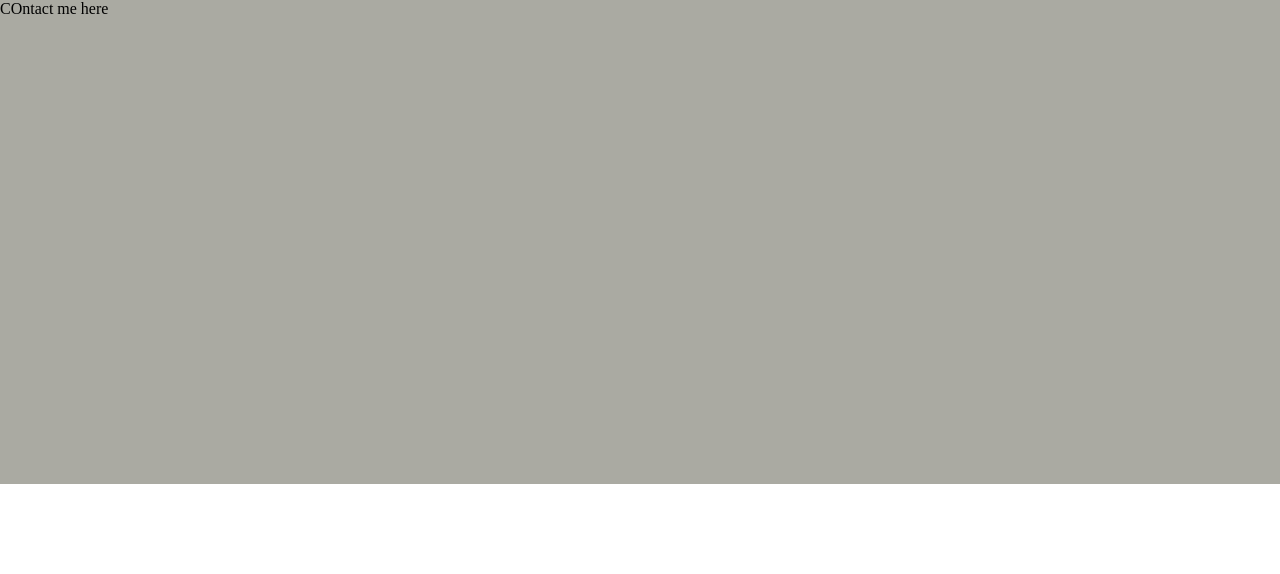
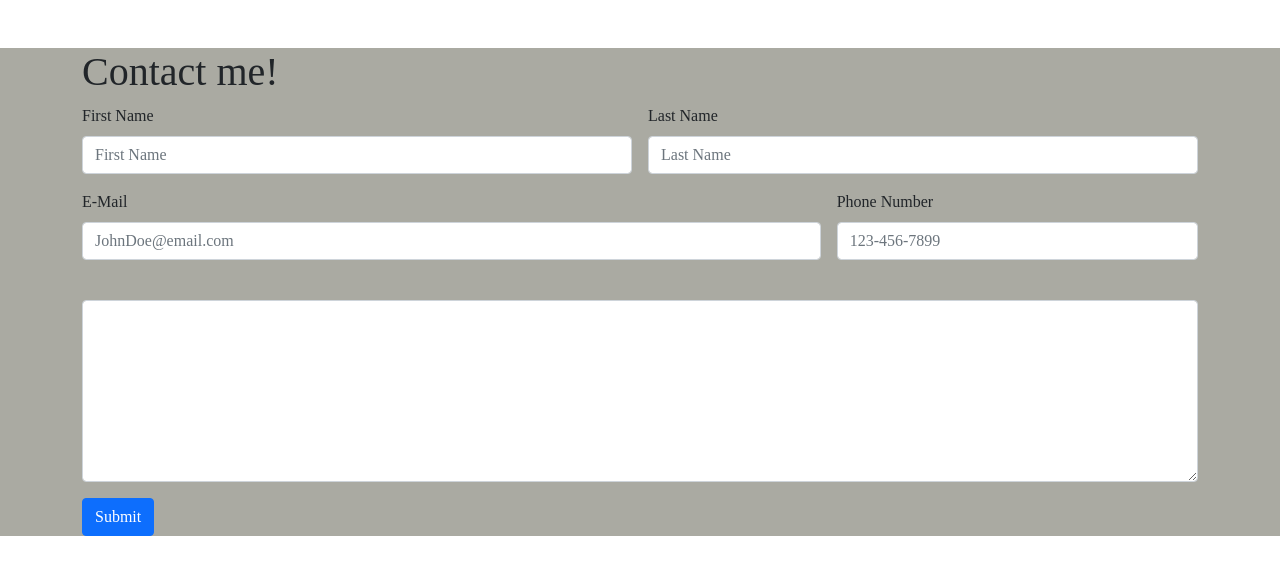
Before and after one commit to Styrlingjohn/SubCode, a React (Create React App) app: page /Contact in a window 1280 px wide. Shown: the top 574 px of the page. Built offline with nearby package versions, Linux system fonts and the light colour scheme.

Commit message:
added static form

```diff
--- a/package.json
+++ b/package.json
@@ -10,6 +10,7 @@
     "@testing-library/jest-dom": "^5.11.4",
     "@testing-library/react": "^11.1.0",
     "@testing-library/user-event": "^12.1.10",
+    "bootstrap": "^5.3.2",
     "react": "^17.0.1",
     "react-bootstrap": "^2.7.2",
     "react-dom": "^17.0.1",
--- a/public/index.html
+++ b/public/index.html
@@ -5,6 +5,7 @@
     <meta http-equiv="X-UA-Compatible" content="IE=edge">
     <meta name="viewport" content="width=device-width, initial-scale=1.0">
     <title>Subcode</title>
+    <link href="https://cdn.jsdelivr.net/npm/bootstrap@5.0.2/dist/css/bootstrap.min.css" rel="stylesheet" integrity="sha384-EVSTQN3/azprG1Anm3QDgpJLIm9Nao0Yz1ztcQTwFspd3yD65VohhpuuCOmLASjC" crossorigin="anonymous">
 </head>
 <body >
     <div id="root"></div>
--- a/src/components/pages/Contact.js
+++ b/src/components/pages/Contact.js
@@ -5,8 +5,41 @@ import React from 'react';
 function Contact() {
 
     return (
-        <div className='C-B'>
-            COntact me here
+        <div className='container mt-5'>
+            <h1> Contact me! </h1>
+
+
+            <form className='row g-3'>
+                <div className='col-md-6'>
+                    <label for='firstName' className='form-label'> First Name</label>
+                    <input type='text' className='form-control' id="firstName"
+                        placeholder='First Name' required></input>
+                </div>
+                <div className='col-md-6'>
+                    <label for='lastName' className='form-label'> Last Name</label>
+                    <input type='text' className='form-control' id="lastName"
+                        placeholder='Last Name' required></input>
+                </div>
+                <div className='col-md-8'>
+                    <label for="emailInfo" className='form-label'> E-Mail </label>
+                    <input type='email' className='form-control' id='emailInfo'
+                        placeholder='JohnDoe@email.com' required></input>
+                </div>
+                <div className='col-md-4'>
+                    <label for='phoneNumber' className='form-label'> Phone Number </label>
+                    <input type='text' className='form-control' id='phoneNumber'
+                    required placeholder='123-456-7899'></input>
+                </div>
+
+                <div className='col-md-12'>
+                    <label for="comments" className='form-label'> </label>
+                    <textarea className='form-control' id='comments' rows='7' required></textarea>
+                </div>
+
+                <div className='col-md-12'>
+                    <button type='submit' className='btn btn-primary'> Submit </button>
+                </div>
+            </form>
         </div>
     );
 }
```
Also changed, not shown: 1 other file (tests, documents, lock files or other folders).
